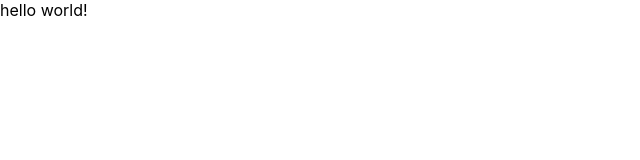
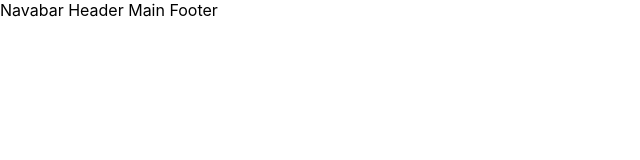
Before and after one commit to mamalatishi/resonance, a React (Create React App) app in the folder client/: page / in a window 1280 px wide. Shown: the top 160 px of the page, without its empty margins (0-640 px from the left). Built offline with nearby package versions, Linux system fonts and the light colour scheme.

Commit message:
just some folderstructure and basic setup

```diff
--- a/client/package.json
+++ b/client/package.json
@@ -3,11 +3,15 @@
   "version": "0.1.0",
   "private": true,
   "dependencies": {
+    "@reduxjs/toolkit": "^1.7.1",
     "@testing-library/jest-dom": "^5.16.1",
     "@testing-library/react": "^12.1.2",
     "@testing-library/user-event": "^13.5.0",
+    "node-sass": "^7.0.0",
     "react": "^17.0.2",
     "react-dom": "^17.0.2",
+    "react-redux": "^7.2.6",
+    "react-router-dom": "^6.2.1",
     "react-scripts": "5.0.0",
     "web-vitals": "^2.1.2"
   },
--- a/client/src/App.js
+++ b/client/src/App.js
@@ -2,7 +2,10 @@
 function App() {
   return (
     <div className="App">
-      hello world!
+      Navabar
+      Header
+      Main
+      Footer
     </div>
   );
 }
```
Also changed, not shown: client/src/components/footer/Footer.js (added, +12 -0 lines), client/src/components/header/Header.js (added, +11 -0 lines), client/src/components/main/Main.js (added, +12 -0 lines), client/src/components/navbar/Navbar.js (added, +12 -0 lines), client/src/pages/Homepage.js (added, +19 -0 lines), client/src/store/store.js (added), 1 other file (tests, documents, lock files or other folders).
